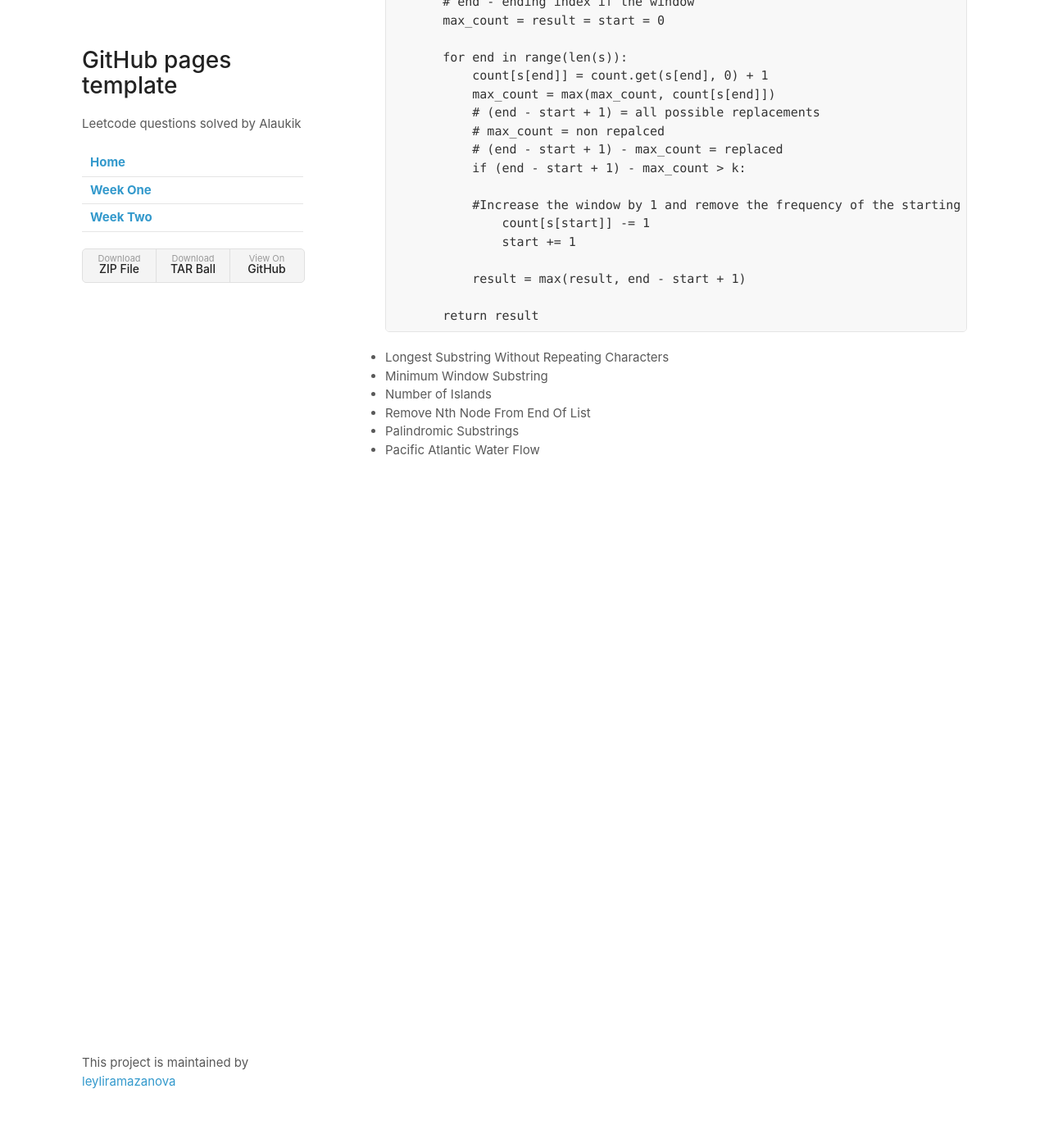
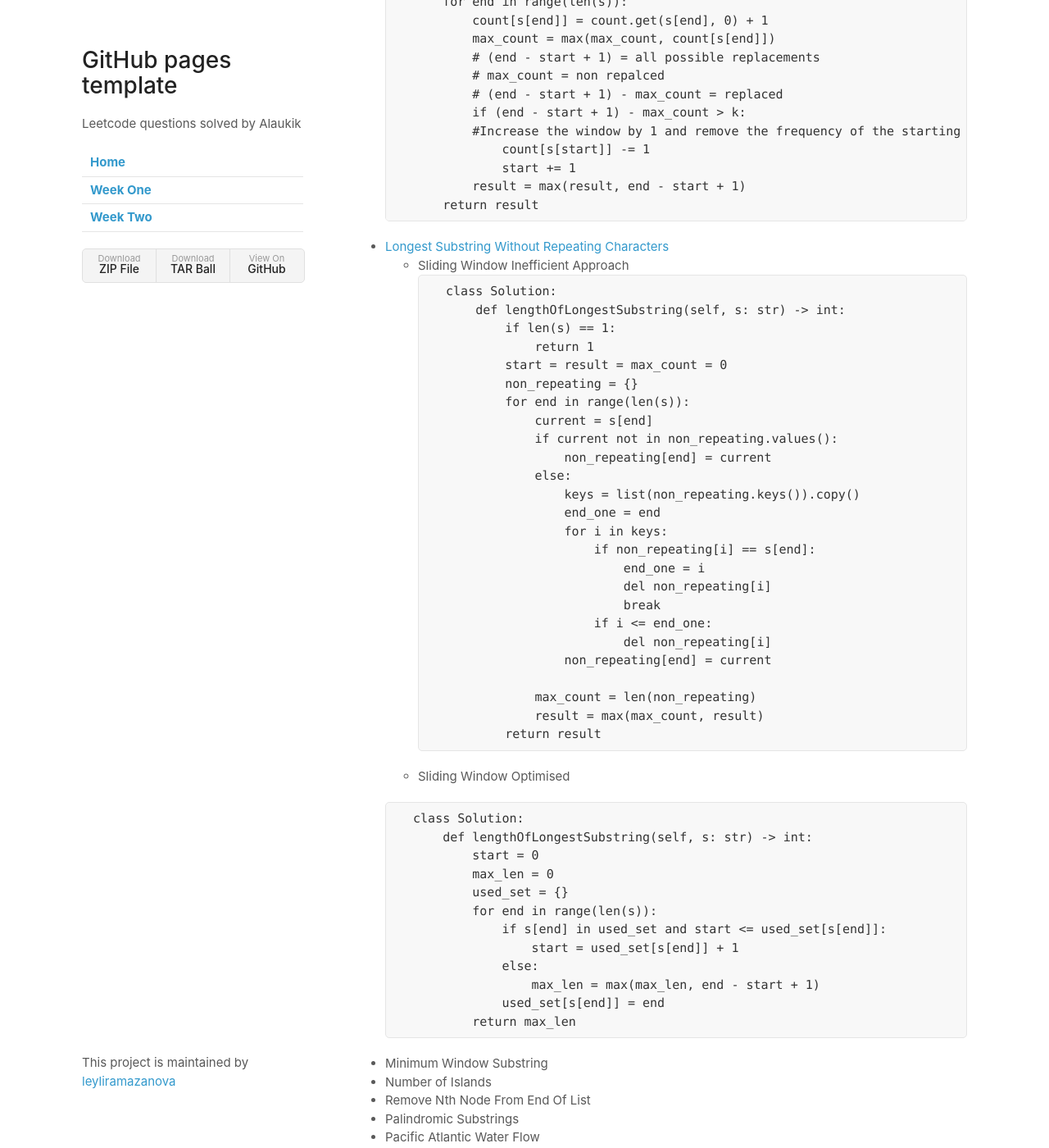
Before and after one commit to leyliramazanova/Five-Weeks-of-Leet-Code, a Jekyll site: the page built from weekTwo.md, in a window 1280 px wide and 1400 px high, scrolled down 3258 px. Shown: the whole window at 82% size. Built offline with Jekyll 4.4.1, drawn with Linux system fonts in a browser that asks for light colours; our own code applies the rules of GitHub Pages for plain Markdown files; before the commit the page ends 3888 px from its top, so only the background shows below that.

Commit message:
Week 2- 1 question updated

````diff
--- a/weekTwo.md
+++ b/weekTwo.md
@@ -140,16 +140,13 @@ class Solution:
 ```python
 class Solution:
     def characterReplacement(self, s, k):
-
         # Dict keeping tracks of the frequency of the words in the window
         count = {}
-
         # max_count = count of the most frequently occuring element in the window
         # result = the size of the sub array that is returned
         # start = starting index of the window
         # end - ending index if the window
         max_count = result = start = 0
-
         for end in range(len(s)):
             count[s[end]] = count.get(s[end], 0) + 1
             max_count = max(max_count, count[s[end]])
@@ -157,16 +154,58 @@ class Solution:
             # max_count = non repalced
             # (end - start + 1) - max_count = replaced
             if (end - start + 1) - max_count > k:
-
             #Increase the window by 1 and remove the frequency of the starting window
                 count[s[start]] -= 1
                 start += 1
-
             result = max(result, end - start + 1)
-
         return result
 ```
-- Longest Substring Without Repeating Characters
+- [Longest Substring Without Repeating Characters](https://leetcode.com/problems/longest-substring-without-repeating-characters/)
+    - Sliding Window Inefficient Approach
+    ```python
+        class Solution:
+            def lengthOfLongestSubstring(self, s: str) -> int:
+                if len(s) == 1:
+                    return 1
+                start = result = max_count = 0
+                non_repeating = {}
+                for end in range(len(s)):
+                    current = s[end]
+                    if current not in non_repeating.values():
+                        non_repeating[end] = current
+                    else:
+                        keys = list(non_repeating.keys()).copy()
+                        end_one = end
+                        for i in keys:
+                            if non_repeating[i] == s[end]:
+                                end_one = i
+                                del non_repeating[i]
+                                break
+                            if i <= end_one:
+                                del non_repeating[i]
+                        non_repeating[end] = current
+
+                    max_count = len(non_repeating)
+                    result = max(max_count, result)
+                return result
+    ```
+  - Sliding Window Optimised
+
+  ```python
+    class Solution:
+        def lengthOfLongestSubstring(self, s: str) -> int:
+            start = 0
+            max_len = 0
+            used_set = {}
+            for end in range(len(s)):
+                if s[end] in used_set and start <= used_set[s[end]]:
+                    start = used_set[s[end]] + 1
+                else:
+                    max_len = max(max_len, end - start + 1)
+                used_set[s[end]] = end
+            return max_len
+    ```
+
 - Minimum Window Substring
 - Number of Islands
 - Remove Nth Node From End Of List
````
